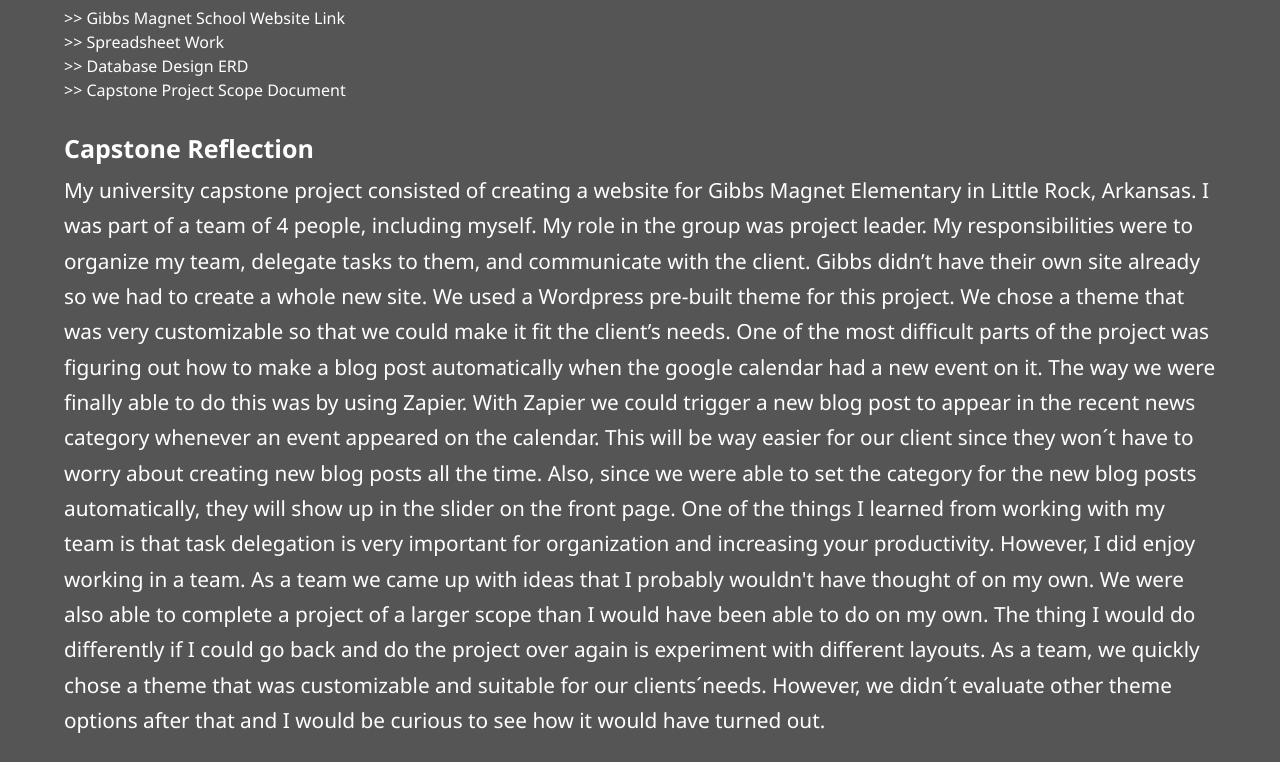
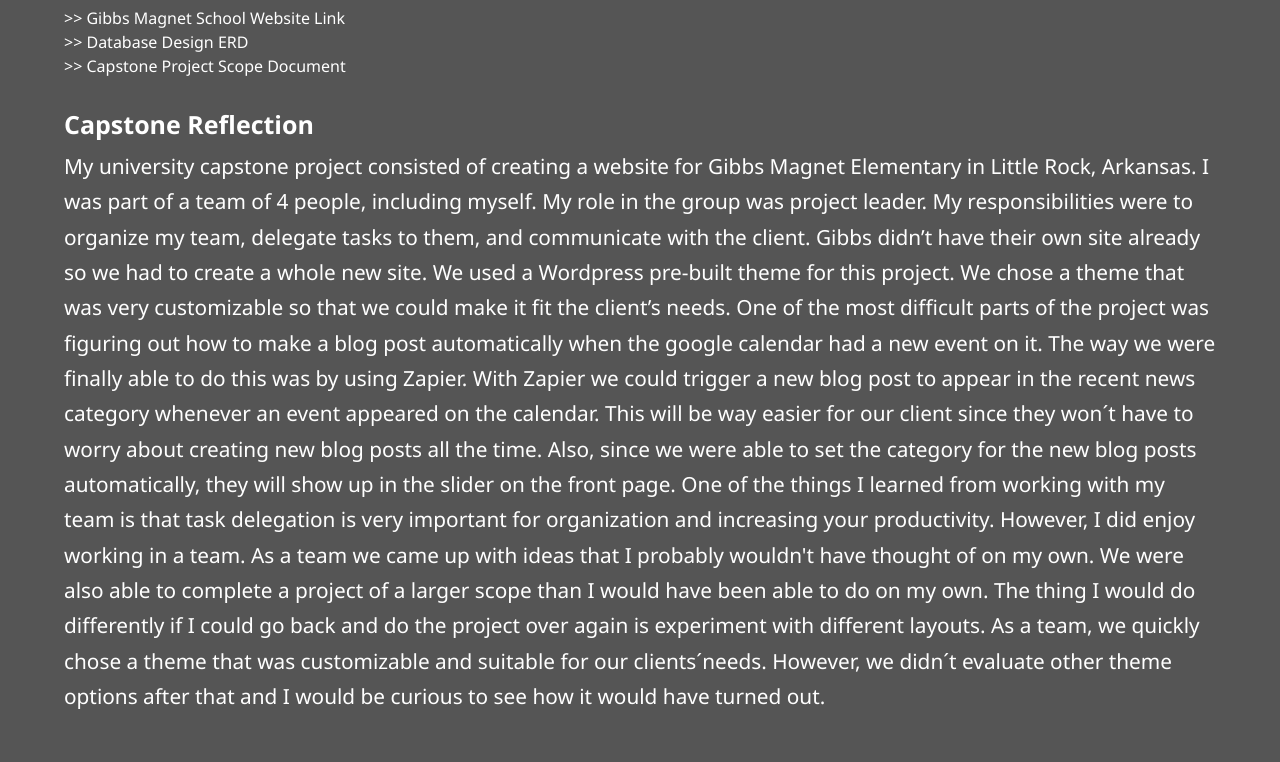
Before and after one commit to wsmoyer/portfolio, a plain HTML site: page capstone.html in a window 1280 px wide. Shown: the part 217-979 px from the top of the page. Drawn offline with Linux system fonts and the light colour scheme; grey boxes are pictures that could not be loaded.

Commit message:
Update capstone.html

```diff
--- a/capstone.html
+++ b/capstone.html
@@ -54,12 +54,7 @@
           <a href="https://gibbsmagnet.org/" target="_blank" class="link sm-heading"
             >>> Gibbs Magnet School Website Link</a
           ><br />
-          <a
-            href="https://docs.google.com/spreadsheets/d/e/2PACX-1vTCHqhtit6B1jwUj-wrTpLKFL1xAYOZBokQTnuIbkU-6vi3OVReE9cvLsYjqV8a4WbSp-jf2Hy9sBL5/pubhtml"
-            target="_blank"
-            class="link sm-heading"
-            >>> Spreadsheet Work </a
-          ><br />
+
           <a
             href="https://docs.google.com/document/d/e/2PACX-1vT-7WWbMNS0v7kt0zBkEy4-2xvmmwwn7roNd1BcQsMQhYS0JsLUdO5sTfnwCae83K1ziL8xNYyjJ1Bt/pub"
             class="link sm-heading"
```
